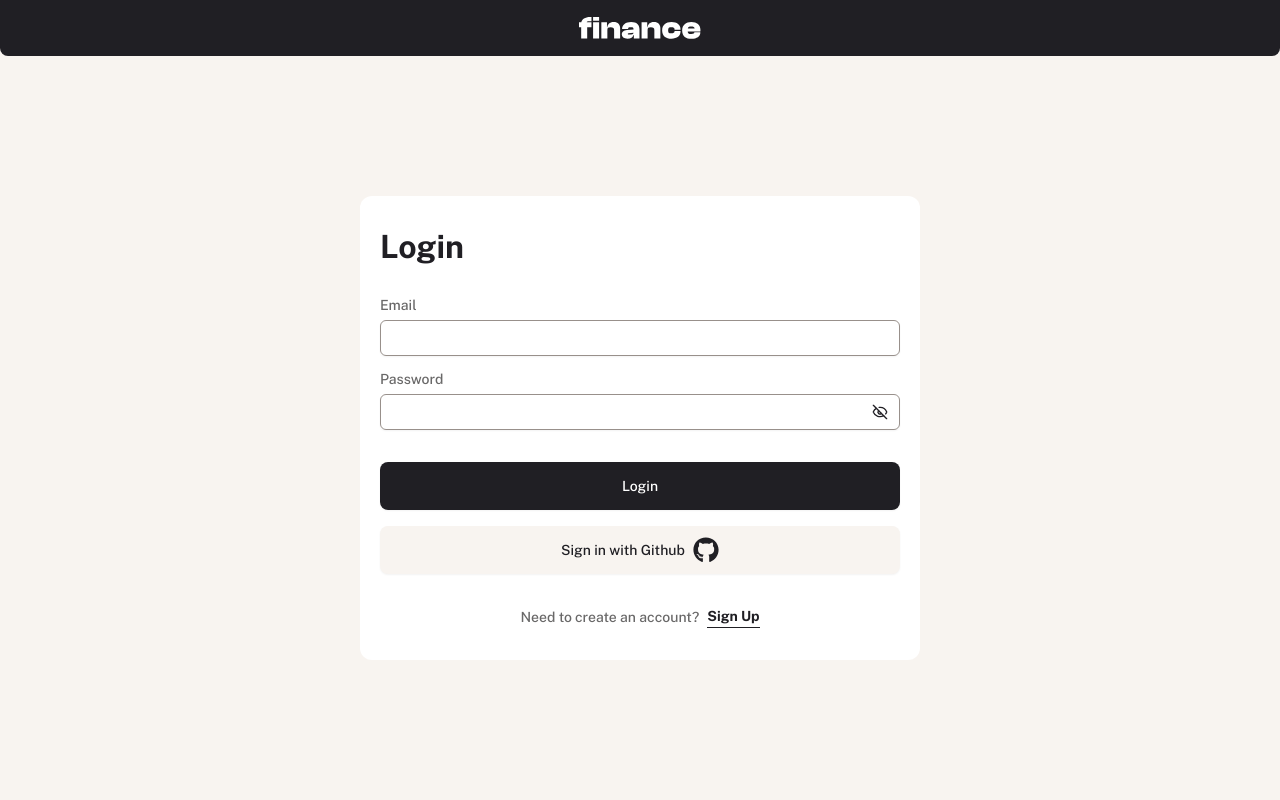
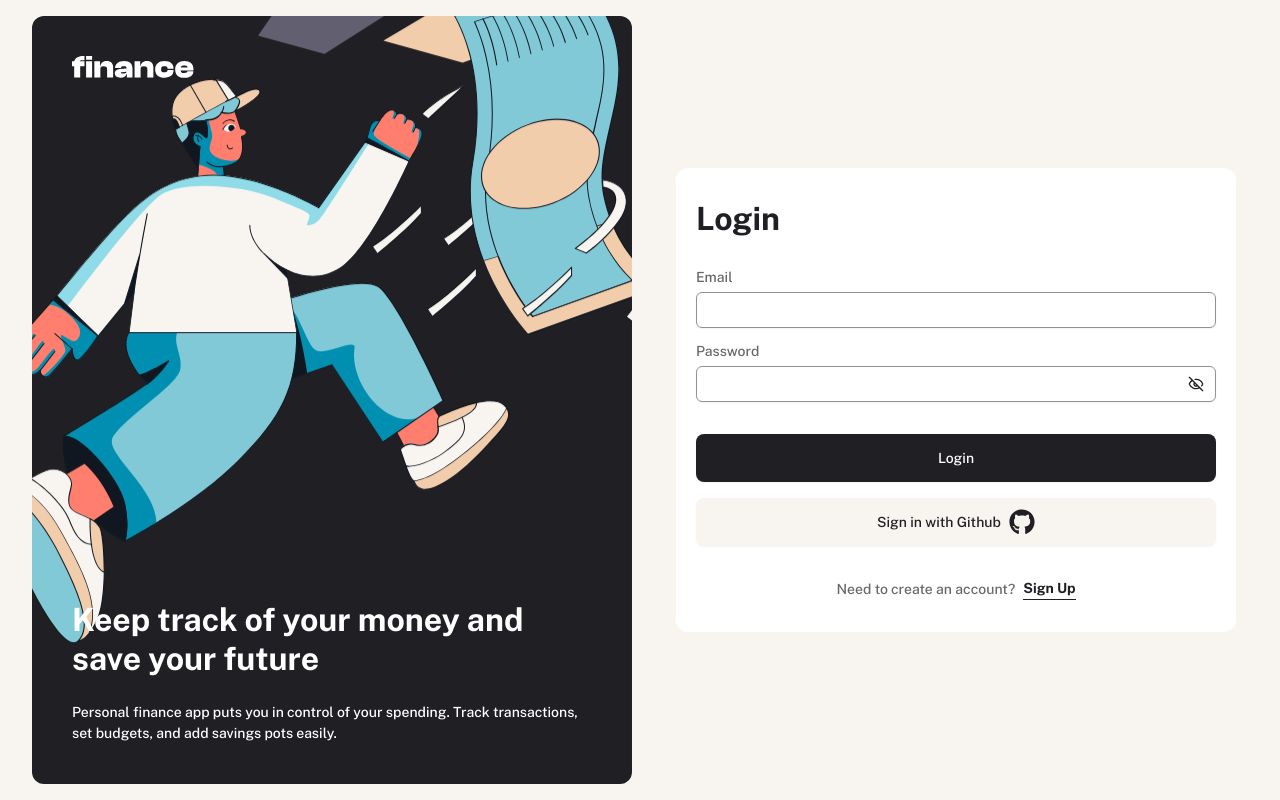
Before and after one commit to thibault-deverge/finance_app, a Next.js app: page /auth in a window 1280 px wide. Built offline with nearby package versions, Linux system fonts and the light colour scheme; no server answers.

Commit message:
Follow figma for auth page and make it lookalike

```diff
--- a/app/auth/page.tsx
+++ b/app/auth/page.tsx
@@ -3,19 +3,18 @@ import { auth } from '@/lib/auth';
 
 import { AuthHeader } from '@/components/auth/AuthHeader';
 import { AuthPanel } from '@/components/auth/AuthPanel';
+import { HeroPanel } from '@/components/auth/HeroPanel';
 
 async function Page() {
-  // Check if the user is already authenticated
   const session = await auth();
   if (session) redirect('/');
 
   return (
     <>
       <AuthHeader />
-      <main className="flex h-[93vh] w-full flex-col items-center justify-center px-4">
-        {/* Hero */}
 
-        {/* Auth Panel */}
+      <main className="flex h-[93vh] w-full flex-col items-center justify-center px-4 lg:h-[100vh] lg:flex-row lg:justify-between">
+        <HeroPanel />
         <AuthPanel />
       </main>
     </>
--- a/components/auth/AuthHeader.tsx
+++ b/components/auth/AuthHeader.tsx
@@ -1,10 +1,10 @@
-import Image from "next/image";
+import Image from 'next/image';
 
 export function AuthHeader() {
   return (
-		<header className="bg-grey-900 h-[7vh] flex justify-center items-center rounded-b-lg">
+    <header className="bg-grey-900 flex h-[7vh] items-center justify-center rounded-b-lg lg:hidden">
       <Image
-				src={"/images/logo/logo-large.svg"}
+        src={'/images/logo/logo-large.svg'}
         alt="Logo"
         width={122}
         height={22}
--- a/components/auth/AuthPanel.tsx
+++ b/components/auth/AuthPanel.tsx
@@ -14,12 +14,14 @@ export function AuthPanel() {
   };
 
   return (
-    <section className="flex w-full max-w-[343px] flex-col gap-8 rounded-xl bg-white px-5 py-8 sm:max-w-[560px]">
-      <h1 className="text-preset-1">{h1Text}</h1>
+    <section className="flex w-full items-center justify-center lg:w-2/3">
+      <div className="flex w-full max-w-[343px] flex-col gap-8 rounded-xl bg-white px-5 py-8 sm:max-w-[560px]">
+        <h1 className="text-preset-1">{h1Text}</h1>
 
-      {isLogin ? <LoginForm /> : <SignUpForm onClick={handleClick} />}
+        {isLogin ? <LoginForm /> : <SignUpForm onClick={handleClick} />}
 
-      <SwitchAuth onClick={handleClick} isLogin={isLogin} />
+        <SwitchAuth onClick={handleClick} isLogin={isLogin} />
+      </div>
     </section>
   );
 }
--- /dev/null
+++ b/components/auth/HeroPanel.tsx
@@ -0,0 +1,26 @@
+import Image from 'next/image';
+
+export function HeroPanel() {
+  return (
+    <section className="m-4 hidden h-[96%] max-w-[37.5rem] flex-col justify-between overflow-hidden rounded-xl bg-[url(/images/illustration-authentication.svg)] bg-cover bg-center bg-no-repeat lg:flex">
+      <Image
+        src={'/images/logo/logo-large.svg'}
+        className="m-10"
+        alt="Logo"
+        width={122}
+        height={22}
+        quality={80}
+        loading="lazy"
+      />
+      <div className="m-10 flex flex-col gap-6 text-white">
+        <h1 className="text-preset-1 w-[90%]">
+          Keep track of your money and save your future
+        </h1>
+        <p className="text-preset-4">
+          Personal finance app puts you in control of your spending. Track
+          transactions, set budgets, and add savings pots easily.
+        </p>
+      </div>
+    </section>
+  );
+}
--- a/components/auth/LoginForm.tsx
+++ b/components/auth/LoginForm.tsx
@@ -16,10 +16,10 @@ import {
 } from '@/components/ui/form';
 import { Input } from '@/components/ui/input';
 import { Button } from '@/components/ui/button';
+import { SpinnerMini } from '@/components/SpinnerMini';
+import { BtnOauth } from '@/components/auth/BtnOauth';
 import { Eye, EyeOff } from 'lucide-react';
-import { SpinnerMini } from '@/components/SpinnerMini';
 import { FaGithub } from 'react-icons/fa';
-import { BtnOauth } from './BtnOauth';
 
 type FormFields = z.infer<typeof authSchema>;
 
```
Lines whose indentation alone changed are shown as unchanged.
